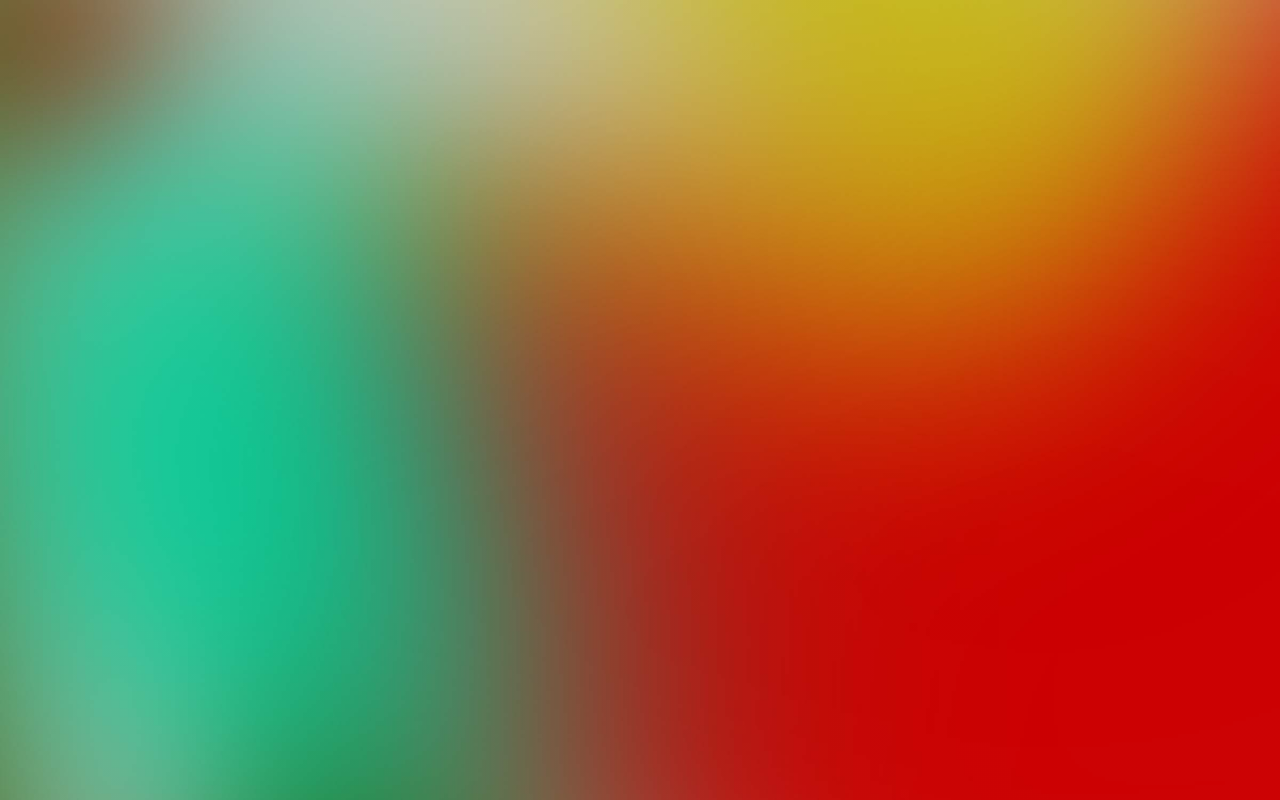
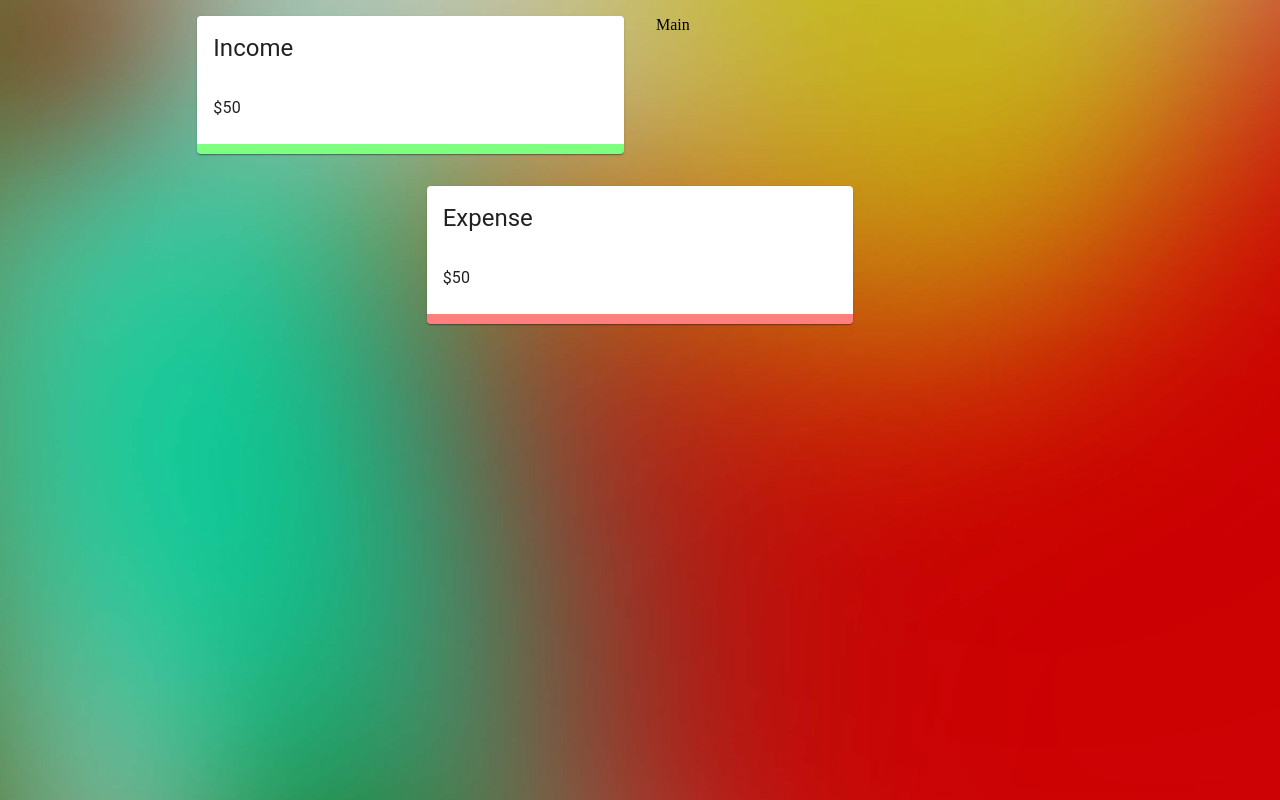
Before and after one commit to JaredMedeiros/BudgetApp, a React (Create React App) app: page / in a window 1280 px wide. Built offline with nearby package versions, Linux system fonts and the light colour scheme.

Commit message:
made initial income and expense cards

```diff
--- a/src/App.js
+++ b/src/App.js
@@ -1,9 +1,25 @@
-import React from 'react'
+import React from 'react';
+import { Grid } from '@material-ui/core';
+
+import Details from './components/Details/Details';
+import useStyles from './styles';
 
 const App = () => {
+    const classes = useStyles();
+
     return (
         <div>
-
+            <Grid className = {classes.grid} container spacing={0} alginItems="center" justify="center" styles = {{height: '100vh'}}>
+                <Grid item xs={12} sm={4}>
+                    <Details title="Income"/>
+                </Grid>
+                <Grid item xs={12} sm={4}>
+                    Main
+                </Grid>
+                <Grid item xs={12} sm={4}>
+                    <Details title="Expense" />
+                </Grid>
+            </Grid>
         </div>
     )
 }
--- a/src/components/Details/Details.jsx
+++ b/src/components/Details/Details.jsx
@@ -0,0 +1,21 @@
+import React from 'react'
+import {Card, CardHeader, CardContent, Typography} from '@material-ui/core'
+import {Doughnut} from 'react-chartjs-2';
+import useStyles from './styles';
+import { TitleRounded } from '@material-ui/icons';
+
+const Details = ({ title }) => {
+    const classes = useStyles();
+
+    return (
+        <Card className={title === 'Income' ? classes.income : classes.expense}>
+            <CardHeader title = {title} />
+            <CardContent>
+                <Typography varient = "h5">$50</Typography>
+                {/* <Doughnut data="DATA" /> */}
+            </CardContent>
+        </Card>
+    )
+}
+
+export default Details
--- /dev/null
+++ b/src/components/Details/styles.js
@@ -0,0 +1,10 @@
+import { makeStyles } from '@material-ui/core';
+
+export default makeStyles(() => ({
+    income: {
+        borderBottom: '10px solid rgba(0, 255, 0, 0.5)',
+    },
+    expense: {
+        borderBottom: '10px solid rgba(255, 0, 0, 0.5) ',
+    }
+}))
--- /dev/null
+++ b/src/styles.js
@@ -0,0 +1,30 @@
+import { makeStyles } from '@material-ui/core/styles';
+
+export default makeStyles((theme) => ({
+  desktop: {
+    [theme.breakpoints.up('sm')]: {
+      display: 'none',
+    },
+  },
+  mobile: {
+    [theme.breakpoints.down('sm')]: {
+      display: 'none',
+    },
+  },
+  main: {
+    [theme.breakpoints.up('sm')]: {
+      paddingBottom: '5%',
+    },
+  },
+  last: {
+    [theme.breakpoints.down('sm')]: {
+      marginBottom: theme.spacing(3),
+      paddingBottom: '200px',
+    },
+  },
+  grid: {
+    '& > *': {
+      margin: theme.spacing(2),
+    },
+  },
+}));
```
